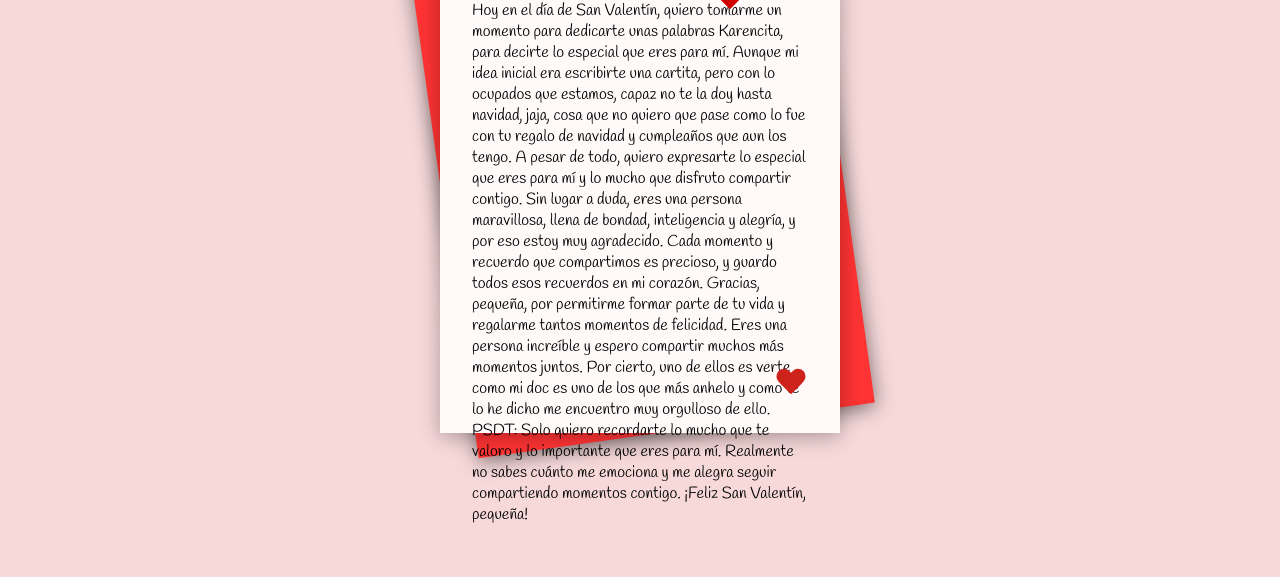
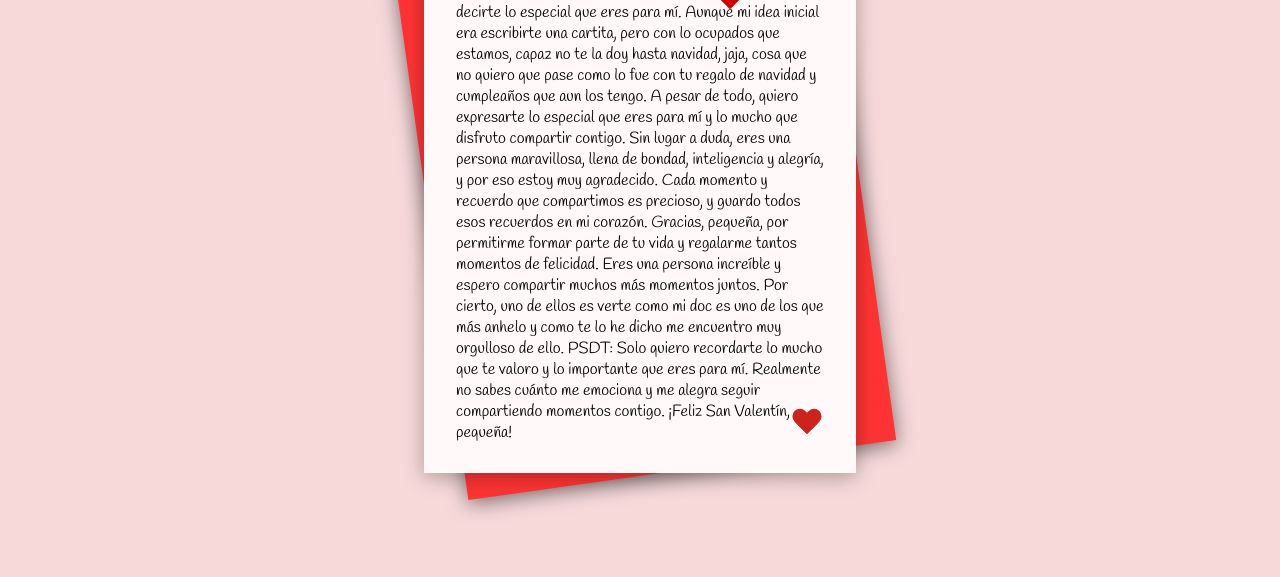
Before and after one commit to agsmites/web, a plain HTML site: page index.html in a window 1280 px wide. Shown: the part 239-816 px from the top of the page. Drawn offline with nearby package versions, Linux system fonts and the light colour scheme; a script that the page names is missing; a web font is replaced by a local one.

Commit message:
primer commit

```diff
--- a/styleLetter.css
+++ b/styleLetter.css
@@ -6,10 +6,10 @@
   font-family: "Protest Riot", sans-serif;
   background-color: #fff9f9;
   box-shadow: 0 4px 20px rgba(0, 0, 0, 0.3);
-  height: 29em;
+  height: 34em;
   padding: 2em;
   position: relative;
-  width: 21em;
+  width: 23em;
 }
 .container{
     width: 100%;
```
